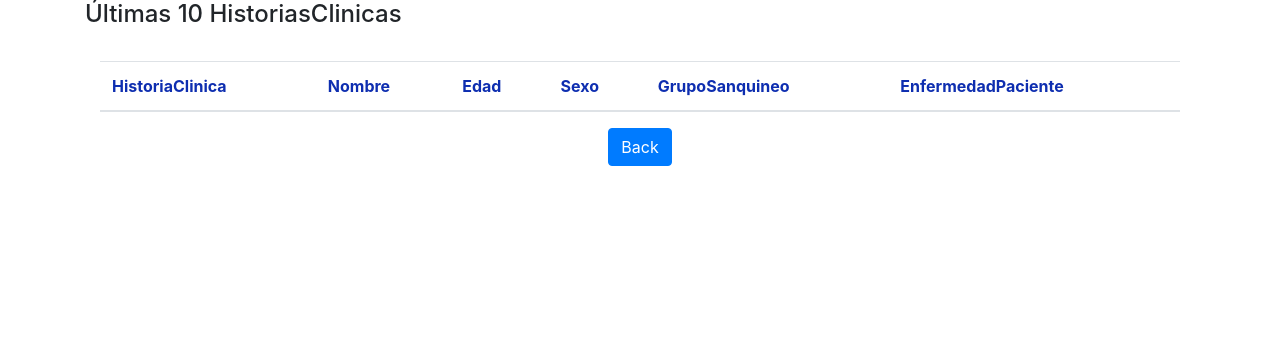
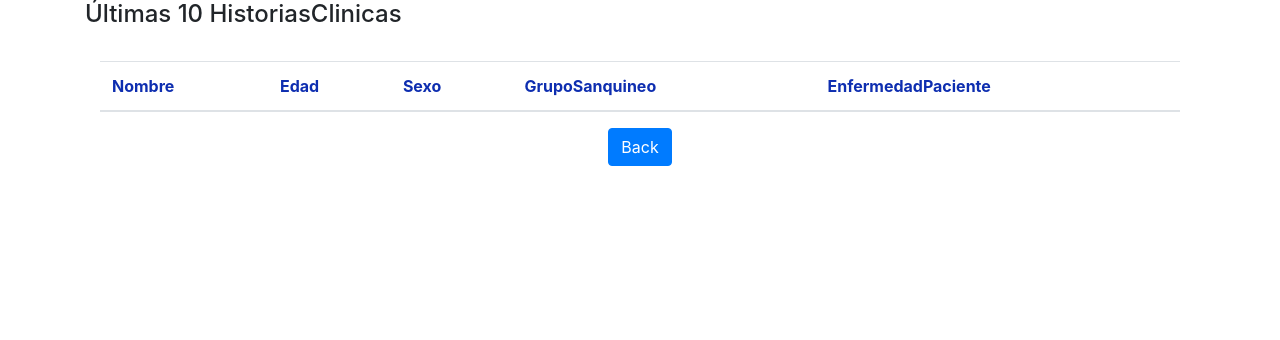
Before and after one commit to luisfelipedussan/ProyectoArquiSoft, a Django app: page /HistoriaClinica/ in a window 1280 px wide. Shown: the part 111-451 px from the top of the page. Run offline with Django 3.2, Linux system fonts and the light colour scheme; data that the repository does not hold is empty; some libraries are stand-ins or nearby versions.

Commit message:
arreglos

```diff
--- a/HistoriaClinica/templates/HistoriaClinica/historiaClinicas.html
+++ b/HistoriaClinica/templates/HistoriaClinica/historiaClinicas.html
@@ -27,7 +27,7 @@
                     <table class="table table-hover">
                         <thead>
                         <tr style="color:#0E2EB0">
-                            <th font color="red">HistoriaClinica</th>
+
                             <th>Nombre</th>
                             <th>Edad</th>
                             <th>Sexo</th>
```
